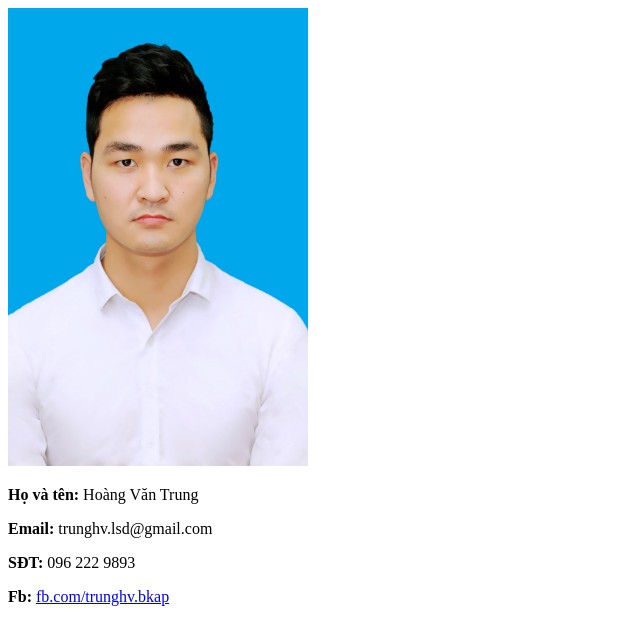
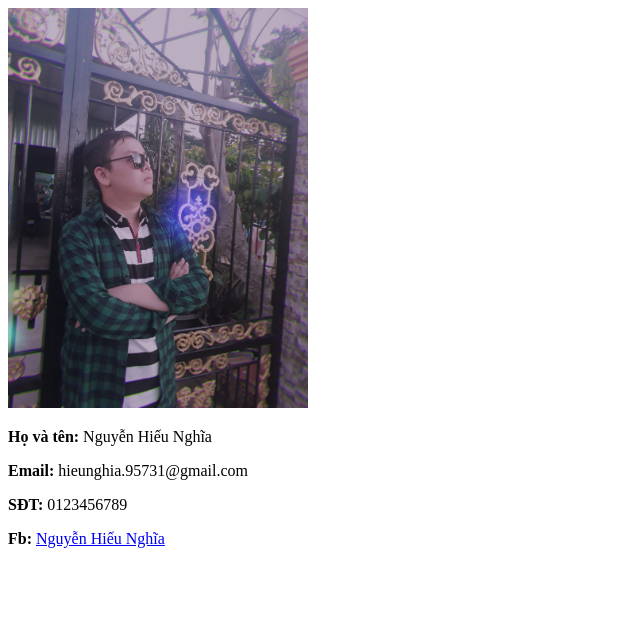
Before and after one commit to nghiadeveloper/Web_Front-end_Fundamental_RikkeiAcademy, a plain HTML site: page Session2/info.html in a window 1280 px wide. Shown: the whole page, without its empty margins (0-640 px from the left). Drawn offline with Linux system fonts and the light colour scheme.

Commit message:
update code session 02

```diff
--- a/Session2/info.html
+++ b/Session2/info.html
@@ -7,10 +7,10 @@
     <title>Document</title>
 </head>
 <body>
-    <img src="imgs/IMG_0001_blue.jpg" alt="" width="300">
-    <p><b>Họ và tên: </b> Hoàng Văn Trung</p>
-    <p><b>Email: </b> trunghv.lsd@gmail.com</p>
-    <p><b>SĐT: </b>096 222 9893</p>
-    <p><b>Fb: </b><a href="https://fb.com/trunghv.bkap">fb.com/trunghv.bkap</a></p>
+    <img src="imgs/avatar.jpg" alt="" width="300">
+    <p><b>Họ và tên: </b> Nguyễn Hiếu Nghĩa</p>
+    <p><b>Email: </b> hieunghia.95731@gmail.com</p>
+    <p><b>SĐT: </b>0123456789</p>
+    <p><b>Fb: </b><a href="https://www.facebook.com/hieunghia.nguyen.161214/">Nguyễn Hiếu Nghĩa</a></p>
 </body>
 </html>
```
Also changed, not shown: Session2/CV.html (+5 -5 lines), Session2/imgs/avatar.jpg (added).
